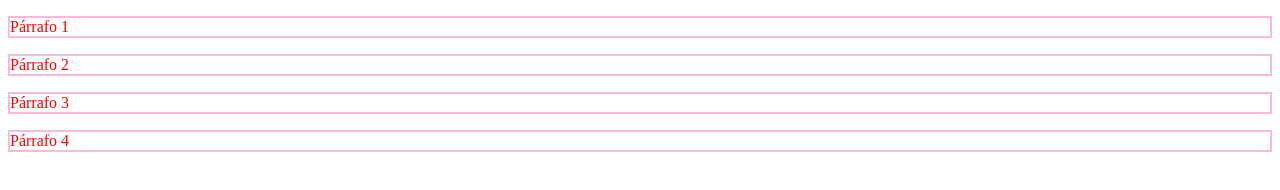
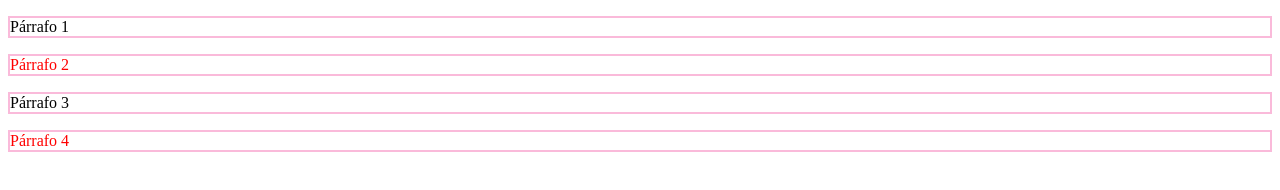
Before and after one commit to morenogon/NVL-CSS, a plain HTML site: page NVL-CSS-P6b/index.html in a window 1280 px wide. Drawn offline with Linux system fonts and the light colour scheme.

Commit message:
Update style.css

```diff
--- a/NVL-CSS-P6b/style.css
+++ b/NVL-CSS-P6b/style.css
@@ -1,6 +1,6 @@
 div > p{
     border: 2px solid #fabada;
 }
-p {
-    color: red !important;
+.importante + p{
+    color: red;
 }
```
